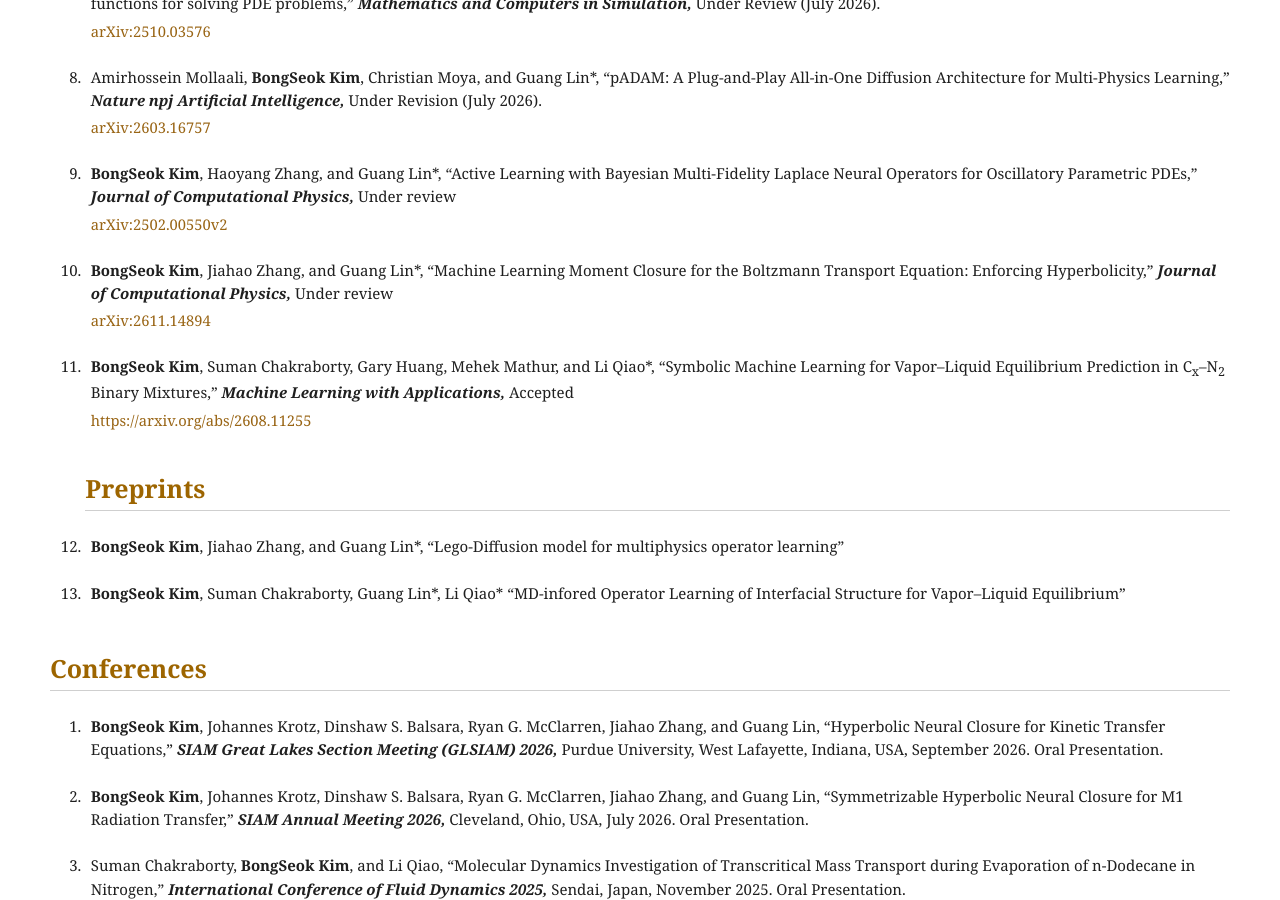
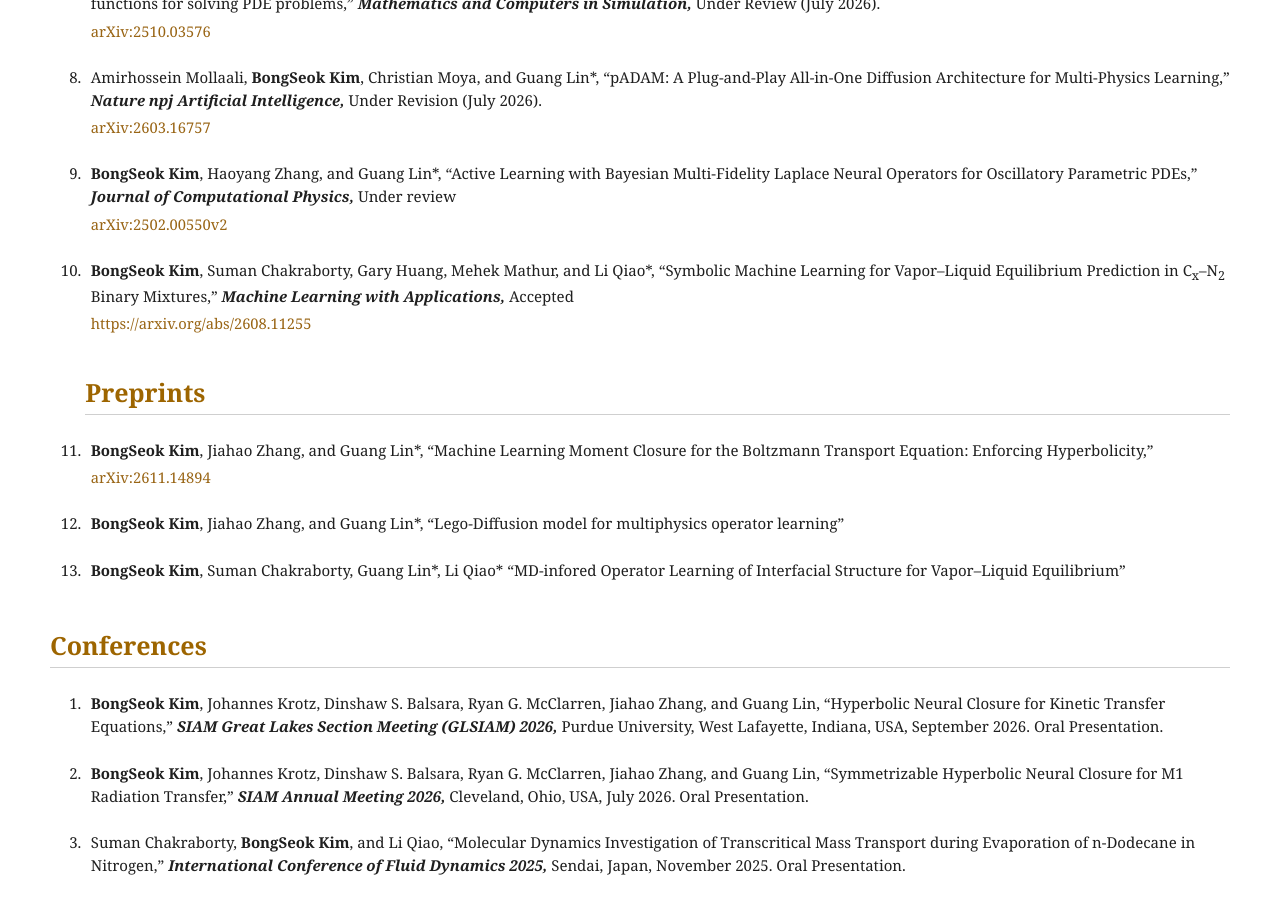
Before and after one commit to Kim4853/Kim4853.github.io, a Jekyll site: the page built from index.md, in a window 1280 px wide and 900 px high, scrolled down 2185 px. Built offline with Jekyll 4.4.1, drawn with Linux system fonts in a browser that asks for light colours.

Commit message:
Update website

```diff
--- a/index.md
+++ b/index.md
@@ -546,31 +546,7 @@ More broadly, his goal is to develop AI + computational methods that use high-pe
         </div>
       </li>
 
-      <li>
-        <div class="publication-entry">
-          <span class="publication-authors">
-            <span class="publication-me">BongSeok Kim</span>,
-            Jiahao Zhang, and Guang Lin*,
-          </span>
 
-          <span class="publication-title">
-            “Machine Learning Moment Closure for the Boltzmann Transport Equation: Enforcing Hyperbolicity,”
-          </span>
-
-          <span class="publication-journal">
-            Journal of Computational Physics,
-          </span>
-          <span class="publication-status">
-            Under review
-          </span>
-                    <a
-            class="publication-link"
-            href="https://arxiv.org/abs/2611.14894"
-          >
-          arXiv:2611.14894
-          </a>
-        </div>
-      </li>
 
 
       <li>
@@ -602,6 +578,25 @@ More broadly, his goal is to develop AI + computational methods that use high-pe
       <h2 class="publications-heading">
     Preprints
   </h2>
+
+        <li>
+        <div class="publication-entry">
+          <span class="publication-authors">
+            <span class="publication-me">BongSeok Kim</span>,
+            Jiahao Zhang, and Guang Lin*,
+          </span>
+
+          <span class="publication-title">
+            “Machine Learning Moment Closure for the Boltzmann Transport Equation: Enforcing Hyperbolicity,”
+          </span>
+                    <a
+            class="publication-link"
+            href="https://arxiv.org/abs/2611.14894"
+          >
+          arXiv:2611.14894
+          </a>
+        </div>
+      </li>
 
       <li>
         <div class="publication-entry">
```
